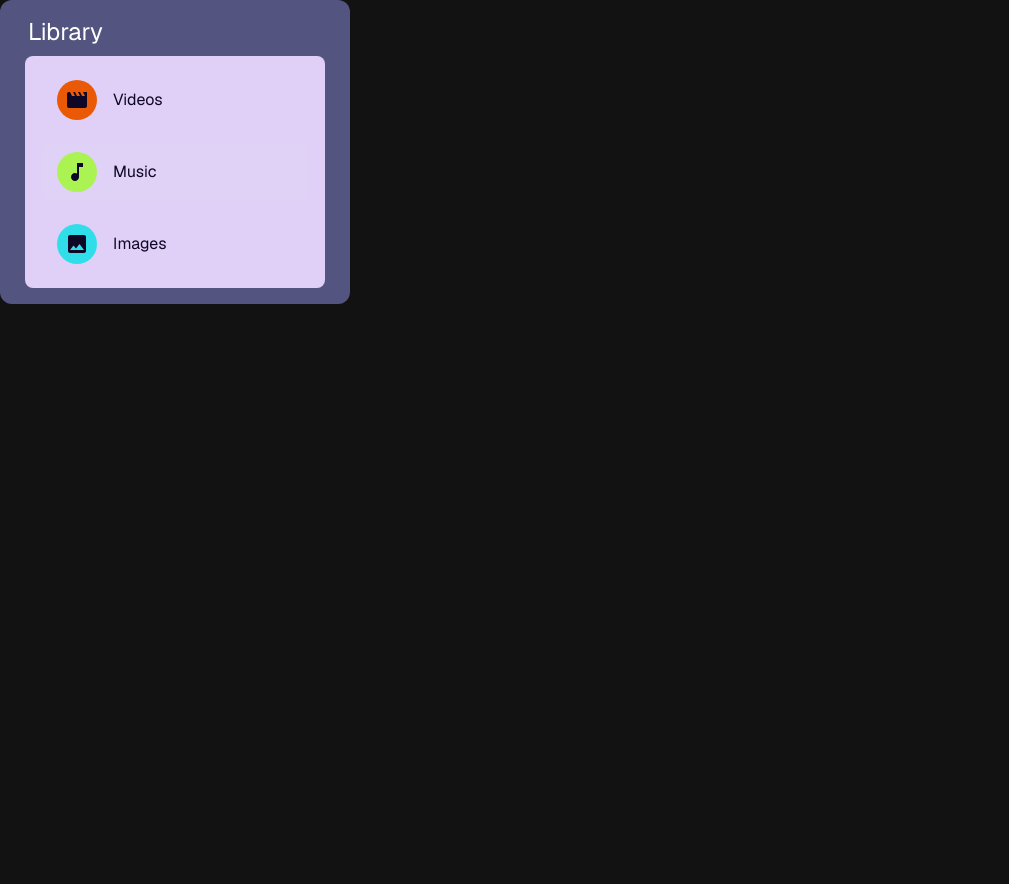
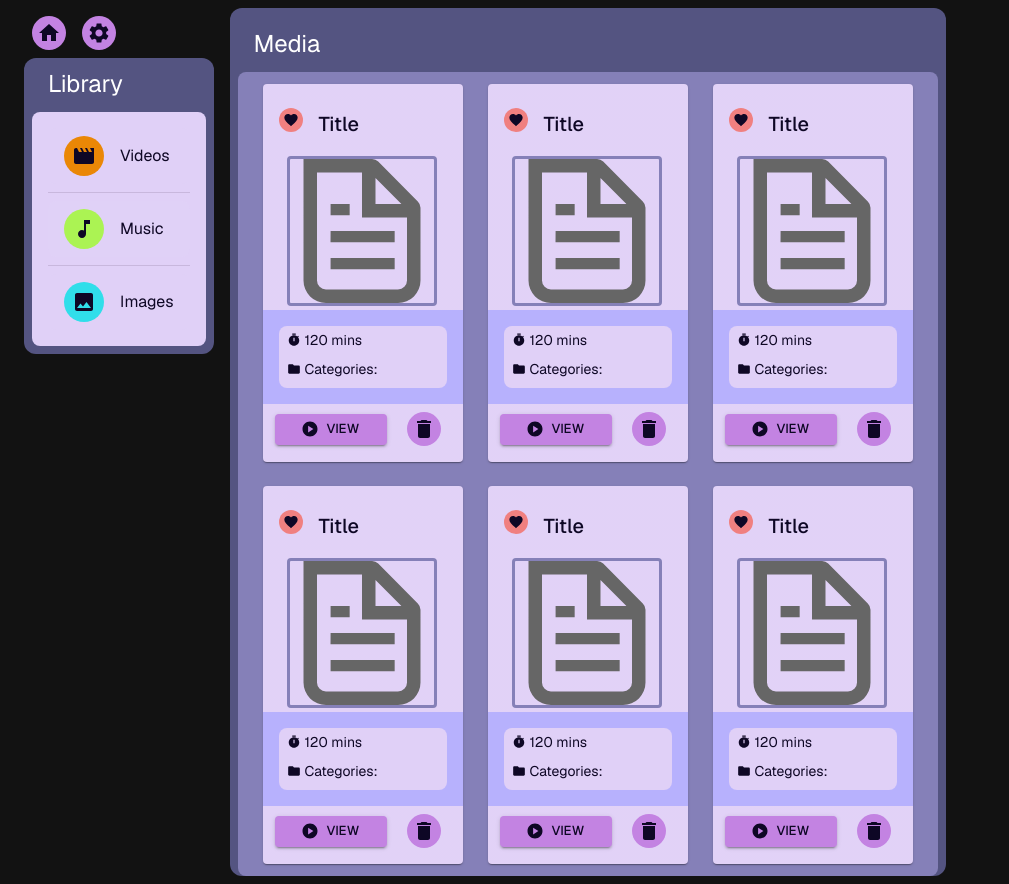
Before and after one commit to stephenmcgrath20103121/fyp, a Next.js app in the folder client/: page / in a window 1280 px wide. Shown: the whole page, without its empty margins (0-1009 px from the left). Before the commit the page ends 800 px from the top, so only its background shows below. Built offline with nearby package versions, Linux system fonts and the light colour scheme; what @mui/material-nextjs would draw is missing.

Commit message:
Added media-card and media-list components, began layout of home page

```diff
--- /dev/null
+++ b/client/app/components/dashboard/media-card.tsx
@@ -0,0 +1,75 @@
+import React from "react";
+import Card from "@mui/material/Card";
+import CardActions from "@mui/material/CardActions";
+import CardContent from "@mui/material/CardContent";
+import CardMedia from "@mui/material/CardMedia";
+import CardHeader from "@mui/material/CardHeader";
+import Button from "@mui/material/Button";
+import IconButton from "@mui/material/IconButton";
+import Typography from "@mui/material/Typography";
+import FavoriteIcon from "@mui/icons-material/Favorite";
+import FolderIcon from "@mui/icons-material/Folder";
+import TimerIcon from "@mui/icons-material/Timer";
+import DeleteIcon from '@mui/icons-material/Delete'
+import PlayIcon from '@mui/icons-material/PlayCircle'
+import Grid from "@mui/material/Grid";
+import Link from "next/link";
+import Avatar from '@mui/material/Avatar';
+import img from '../../../public/placeholder.png'
+
+export default function mediaCard() {
+  return (
+    <Card sx={{ maxWidth: 200, maxHeight: 500, mt: 1.5, mb: 1.5, bgcolor: 'primary.main' }}>
+      <CardHeader
+        avatar={
+            <Avatar sx={{ backgroundColor: 'lightcoral', maxWidth: 24, maxHeight: 24 }}>
+              <FavoriteIcon sx={{color: 'primary.contrastText', maxWidth: 16, maxHeight: 16}} />
+            </Avatar>
+        }
+        title={
+          <Typography variant="h6" component="p" sx={{ color: 'primary.contrastText', maxWidth: 225, mt:1 }}>
+            Title
+          </Typography>
+        }
+        sx={{ maxHeight: 75, color: 'tertiary.contrastText'}}
+      />
+
+      <CardMedia
+        sx={{ width: 150, height: 150, ml: 3, mr: 3, mb: .5, border: 'solid', borderColor: 'tertiary.main', borderRadius: 1 }}
+        image={
+          'file.svg'
+        }
+      />
+      <CardContent sx={{bgcolor: 'tertiary.light'}} >
+        <Grid container sx={{bgcolor: 'primary.main', color: 'primary.contrastText', borderRadius: 2, pl: 1, pr: 1, pt: .5}}>
+          <Grid size={{xs: 8}} sx={{mb:1}}>
+            <Typography variant="body1" component="p" sx={{fontSize: 14}}>
+              <TimerIcon sx={{maxWidth: 14, maxHeight: 14, mr: .5, mb: .5}} />
+              120 mins
+            </Typography>
+          </Grid>
+          <Grid size={{xs: 8}} sx={{mb:1}}>
+            <Typography variant="body1" component="p" sx={{fontSize: 14}}>
+              <FolderIcon sx={{maxWidth: 14, maxHeight: 14, mr: .5, mb: .5}} />
+              Categories:
+            </Typography>
+          </Grid>
+        </Grid>
+      </CardContent>
+      <CardActions disableSpacing>
+
+        <Link href={`/media/1`}>
+          <Button variant="contained" size="small" startIcon={<PlayIcon />} sx={{bgcolor: "secondary.main", color: "primary.contrastText", ml: .5,mb: 1, pl: 3.5, pr: 3.5}}>
+            View
+          </Button>
+        </Link>
+        <Link href={`/media/1`}>
+          <IconButton size="small" sx={{bgcolor: "secondary.main", color: "primary.contrastText", ml: 2.5, mb: 1, mr: .5}}>
+            <DeleteIcon />
+          </IconButton>
+        </Link>
+
+      </CardActions>
+    </Card>
+  );
+}
--- a/client/app/components/dashboard/media-list.tsx
+++ b/client/app/components/dashboard/media-list.tsx
@@ -0,0 +1,46 @@
+'use client'
+import * as React from 'react';
+import Typography from '@mui/material/Typography';
+import Box from '@mui/material/Box';
+import Grid from '@mui/material/Grid';
+import List from '@mui/material/List';
+import ListItem from '@mui/material/ListItem';
+import ListItemButton from '@mui/material/ListItemButton';
+import ListItemText from '@mui/material/ListItemText';
+import VideoIcon from '@mui/icons-material/Movie';
+import MusicIcon from '@mui/icons-material/MusicNote';
+import ImageIcon from '@mui/icons-material/Image';
+import ListItemAvatar from '@mui/material/ListItemAvatar';
+import Avatar from '@mui/material/Avatar';
+import Divider from '@mui/material/Divider';
+
+import MediaCard from "./media-card"
+
+export default function MediaList() {
+  const [selectedIndex, setSelectedIndex] = React.useState(1);
+
+  const handleListItemClick = (
+    event: React.MouseEvent<HTMLDivElement, MouseEvent>,
+    index: number,
+  ) => {
+    setSelectedIndex(index);
+  };
+
+  return (
+    <Box sx={{ width: '100%', maxWidth: 750, bgcolor: 'background.paper', pl: 1, pr: 1, p1: 2, borderRadius: 3}}>
+      <Typography component ="h5" variant="h5" gutterBottom sx={{pl:2, pt:2.5, pb:.5}}>
+        Media
+      </Typography>
+      <Box sx={{ width: '100%', maxWidth: 700, bgcolor: 'tertiary.main', margin: 'auto', borderRadius: 2 }}>
+      <Grid container sx={{justifyContent: "space-evenly", alignItems: "flex-start",}}>
+        <MediaCard />
+        <MediaCard />
+        <MediaCard />
+        <MediaCard />
+        <MediaCard />
+        <MediaCard />
+      </Grid>
+      </Box>
+    </Box>
+  );
+}
--- a/client/app/components/dashboard/side-menu.tsx
+++ b/client/app/components/dashboard/side-menu.tsx
@@ -11,6 +11,7 @@ import MusicIcon from '@mui/icons-material/MusicNote';
 import ImageIcon from '@mui/icons-material/Image';
 import ListItemAvatar from '@mui/material/ListItemAvatar';
 import Avatar from '@mui/material/Avatar';
+import Divider from '@mui/material/Divider';
 
 export default function SideMenu() {
   const [selectedIndex, setSelectedIndex] = React.useState(1);
@@ -23,50 +24,52 @@ export default function SideMenu() {
   };
 
   return (
-    <Box sx={{ width: '100%', maxWidth: 350, maxHeight: 720, bgcolor: 'background.paper', padding: 2, borderRadius: 3}}>
-      <Typography component ="h5" variant="h5" gutterBottom sx={{position: 'relative', left:'.5em'}}>
+    <Box sx={{ width: '100%', maxWidth: 350, maxHeight: 320, bgcolor: 'background.paper', p: 1, borderRadius: 3}}>
+      <Typography component ="h5" variant="h5" gutterBottom sx={{pl:2, pt:.25, pb:.5}}>
         Library
       </Typography>
       <Box sx={{ width: '100%', maxWidth: 300, bgcolor: 'primary.main', margin: 'auto', borderRadius: 2 }}>
-      <nav aria-label="media categories">
+      <nav aria-label="media types">
         <List>
           <ListItem  alignItems="flex-start">
             <ListItemButton
-              sx={{ width: '100%', maxWidth: 300, bgcolor: 'primary.main', '&:hover': {bgcolor: '#f1cdb9'}, color: 'primary.contrastText', borderRadius: 2 }}
+              sx={{ width: '100%', maxWidth: 300, bgcolor: 'primary.main', '&:hover': {bgcolor: 'movie.light'}, color: 'movie.contrastText', borderRadius: 2 }}
               selected={selectedIndex === 0}
               onClick={(event) => handleListItemClick(event, 0)}
             >
               <ListItemAvatar>
-                <Avatar sx={{bgcolor: '#ea5a06'}}>
-                  <VideoIcon sx={{color: 'primary.contrastText'}} />
+                <Avatar sx={{bgcolor: 'movie.main'}}>
+                  <VideoIcon sx={{color: 'movie.contrastText'}} />
                 </Avatar>
               </ListItemAvatar>
               <ListItemText primary="Videos" />
             </ListItemButton>
           </ListItem>
+          <Divider aria-hidden="true" variant="middle" component="li" sx={{color: 'divider'}} />
           <ListItem alignItems="flex-start">
             <ListItemButton
-              sx={{ width: '100%', maxWidth: 300, bgcolor: 'primary.main', '&:hover': {bgcolor: '#ecfadb'}, color: 'primary.contrastText', borderRadius: 2 }}
+              sx={{ width: '100%', maxWidth: 300, bgcolor: 'primary.main', '&:hover': {bgcolor: 'music.light'}, color: 'music.contrastText', borderRadius: 2 }}
               selected={selectedIndex === 1}
               onClick={(event) => handleListItemClick(event, 1)}
             >
               <ListItemAvatar>
-                <Avatar sx={{bgcolor: '#abf353'}}>
-                  <MusicIcon sx={{color: 'primary.contrastText'}} />
+                <Avatar sx={{bgcolor: 'music.main'}}>
+                  <MusicIcon sx={{color: 'music.contrastText'}} />
                 </Avatar>
               </ListItemAvatar>
               <ListItemText primary="Music" />
             </ListItemButton>
           </ListItem>
+          <Divider aria-hidden="true" variant="middle" component="li" sx={{color: 'divider'}} />
           <ListItem alignItems="flex-start">
             <ListItemButton
-              sx={{ width: '100%', maxWidth: 300, bgcolor: 'primary.main', '&:hover': {bgcolor: '#d5f8fb'}, color: 'primary.contrastText', borderRadius: 2 }}
+              sx={{ width: '100%', maxWidth: 300, bgcolor: 'primary.main', '&:hover': {bgcolor: 'image.light'}, color: 'image.contrastText', borderRadius: 2 }}
               selected={selectedIndex === 2}
               onClick={(event) => handleListItemClick(event, 2)}
             >
               <ListItemAvatar>
-                <Avatar sx={{bgcolor: '#30deea'}}>
-                  <ImageIcon sx={{color: 'primary.contrastText'}} />
+                <Avatar sx={{bgcolor: 'image.main'}}>
+                  <ImageIcon sx={{color: 'image.contrastText'}} />
                 </Avatar>
               </ListItemAvatar>
               <ListItemText primary="Images" />
--- a/client/app/page.tsx
+++ b/client/app/page.tsx
@@ -1,10 +1,33 @@
 import Image from "next/image";
 import SideMenu from '@/app/components/dashboard/side-menu';
+import MediaList from '@/app/components/dashboard/media-list';
+import Box from '@mui/material/Box';
+import Grid from '@mui/material/Grid';
+import Avatar from '@mui/material/Avatar';
+import HomeIcon from '@mui/icons-material/Home';
+import SettingsIcon from '@mui/icons-material/Settings';
+import IconButton from "@mui/material/IconButton";
+import Link from "next/link";
 
 export default function Home() {
   return (
     <main>
-        <SideMenu />
+      <Grid container>
+        <Box sx={{ml: 3, mt: 1, mr: 1, mb: 1}}>
+          <Link href={`/media/1`}>
+            <IconButton size="small" sx={{bgcolor: "secondary.main", color: "primary.contrastText", m: 1}}>
+              <HomeIcon />
+            </IconButton>
+            <IconButton size="small" sx={{bgcolor: "secondary.main", color: "primary.contrastText", m: 1}}>
+              <SettingsIcon />
+            </IconButton>
+            <SideMenu />
+          </Link>
+        </Box>
+        <Box sx={{ml: 1, mt: 1, mr: 3, mb: 1}}>
+          <MediaList />
+        </Box>
+      </Grid>
     </main>
   );
 }
--- a/client/app/theme.ts
+++ b/client/app/theme.ts
@@ -1,6 +1,44 @@
 'use client';
 import { createTheme } from '@mui/material/styles';
 import { ThemeOptions } from '@mui/material/styles';
+
+declare module '@mui/material/styles' {
+  interface Palette {
+    tertiary: Palette['primary'];
+    movie: Palette['primary'];
+    music: Palette['primary'];
+    image: Palette['primary'];
+  }
+
+  interface PaletteOptions {
+    tertiary?: PaletteOptions['primary'];
+    movie?: PaletteOptions['primary'];
+    music?: PaletteOptions['primary'];
+    image?: PaletteOptions['primary'];
+  }
+}
+
+declare module '@mui/material/Avatar' {
+  interface AvatarPropsColorOverrides {
+    movie: true;
+    music: true;
+    image: true;
+  }
+}
+
+declare module '@mui/material/ListItemButton' {
+  interface ListItemButtonPropsColorOverrides {
+    movie: true;
+    music: true;
+    image: true;
+  }
+}
+
+declare module '@mui/material/Card' {
+  interface ListItemButtonPropsColorOverrides {
+    tertiary: true;
+  }
+}
 
 export const themeOptions: ThemeOptions = {
   cssVariables: true,
@@ -34,9 +72,33 @@ export const themeOptions: ThemeOptions = {
     success: {
       main: '#4fce53',
     },
+    tertiary: {
+      main: '#8580b8',
+      light: '#b7b1fd',
+      dark: '#474562',
+      contrastText: '#0e0725',
+    },
+    movie: {
+      main: '#ea8706',
+      light: '#f1cdb9',
+      dark: '#8b5104',
+      contrastText: '#0e0725',
+    },
+    music: {
+      main: '#abf353',
+      light: '#ecfadb',
+      dark: '#599b09',
+      contrastText: '#0e0725',
+    },
+    image: {
+      main: '#30deea',
+      light: '#d5f8fb',
+      dark: '#0e8890',
+      contrastText: '#0e0725',
+    },
   },
   typography: {
-    fontFamily: '"Geist", "Geist Mono", "Helvetica", "Arial", sans-serif',
+    fontFamily: '"Geist", "Geist Mono", "Roboto", "Helvetica", "Arial", sans-serif',
   },
   spacing: 8,
   shape: {
```
